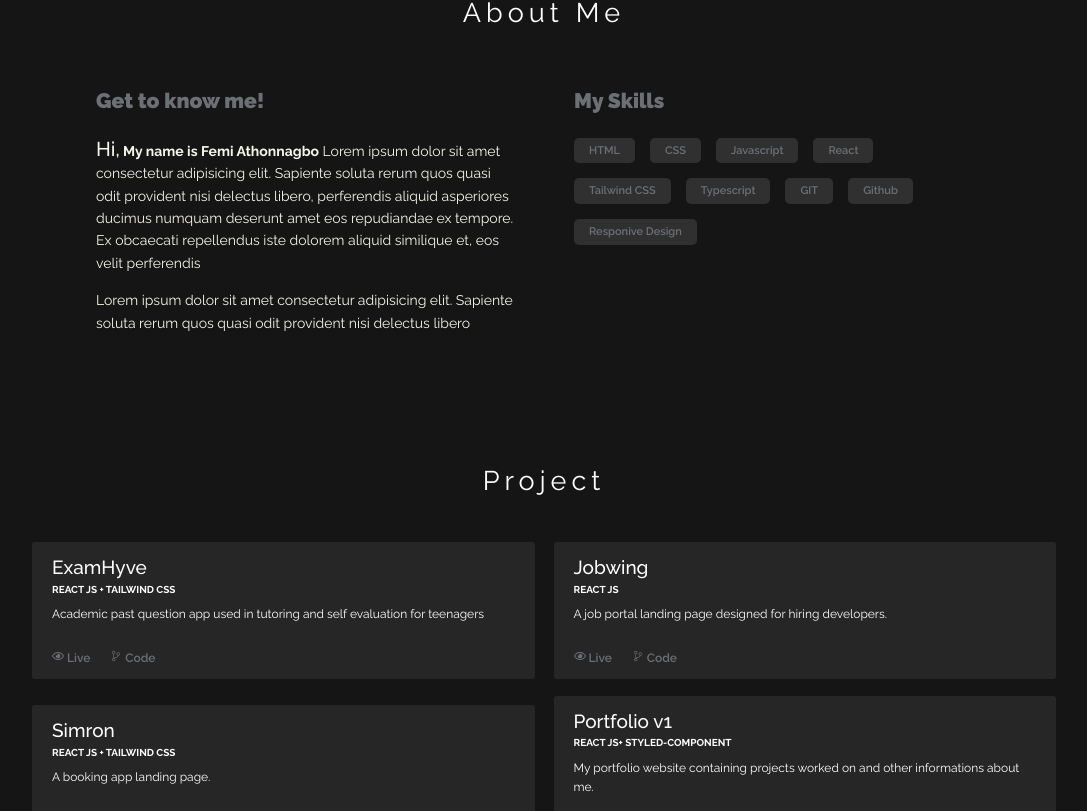
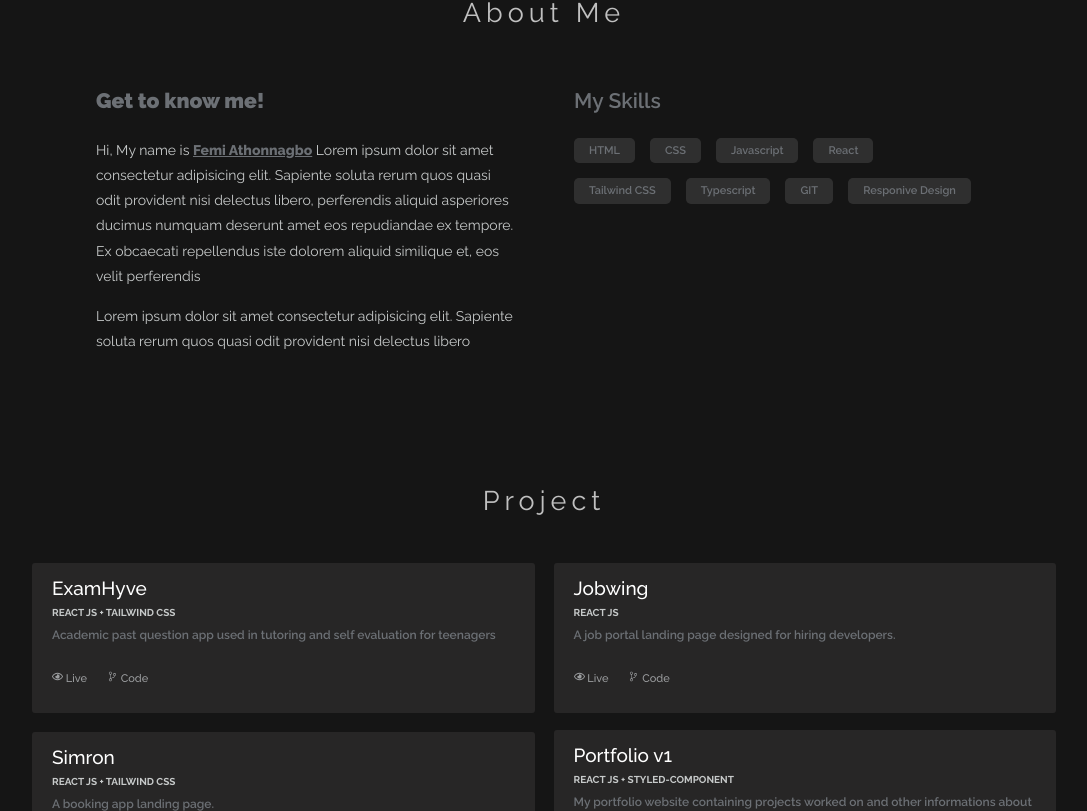
Before and after one commit to Setone01/Setone-Portfolio-v1, a React (Create React App) app: page / in a window 1280 px wide. Shown: the part 629-1440 px from the top of the page, without its empty margins (96-1183 px from the left). Built offline with nearby package versions, Linux system fonts and the light colour scheme.

Commit message:
Aos library

```diff
--- a/package.json
+++ b/package.json
@@ -6,6 +6,7 @@
     "@testing-library/jest-dom": "^5.16.5",
     "@testing-library/react": "^13.4.0",
     "@testing-library/user-event": "^13.5.0",
+    "aos": "^2.3.4",
     "react": "^18.2.0",
     "react-dom": "^18.2.0",
     "react-icons": "^4.6.0",
--- a/public/index.html
+++ b/public/index.html
@@ -14,6 +14,10 @@
       manifest.json provides metadata used when your web app is installed on a
       user's mobile device or desktop. See https://developers.google.com/web/fundamentals/web-app-manifest/
     -->
+     <!-- AOS LIBRARY -->
+     <link href="https://unpkg.com/aos@next/dist/aos.css" rel="stylesheet">
+
+
     <link rel="manifest" href="%PUBLIC_URL%/manifest.json" />
     <!--
       Notice the use of %PUBLIC_URL% in the tags above.
@@ -39,5 +43,9 @@
       To begin the development, run `npm start` or `yarn start`.
       To create a production bundle, use `npm run build` or `yarn build`.
     -->
+    <script src="https://unpkg.com/aos@next/dist/aos.js"></script>
+    <script>
+      AOS.init();
+    </script>
   </body>
 </html>
--- a/src/component/Project/Project.jsx
+++ b/src/component/Project/Project.jsx
@@ -1,31 +1,40 @@
 import React from "react";
 import styled from "styled-components";
 import { ContactTitle } from "../contact/Contact";
-import Proj from "../dummyData";
+import { Proj } from "../dummyData"
 import { FaRegEye } from "react-icons/fa";
 import { IoIosGitBranch } from "react-icons/io";
 
 const Project = () => {
   return (
     <Section id="project">
-      <div className="Container" >
+      <div className="Container">
         <div className="Title">
-          <ContactTitle>Project</ContactTitle>
+          <ContactTitle data-aos="fade-down" data-aos-duration="1300">
+            Project
+          </ContactTitle>
         </div>
         <div className="ProjCont">
-          {Proj.map((opt) => {
-            return (
-              <div key={opt.id} className="ProjWrapper">
-                <h3>{opt.title}</h3>
-                <small>{opt.stack}</small>
-                <p>{opt.desc}</p>
+          {Proj.map((data, index) => (
+            <div
+              key={index}
+              className="ProjWrapper"
+              data-aos="fade-up"
+              data-aos-duration="2000"
+            >
+              <h3>{data.title}</h3>
+              <h6>{data.stack}</h6>
+              <p>{data.desc}</p>
               <div className="ProjBottom">
-                  <a href={opt.live} ><FaRegEye /> Live</a>
-                  <a href={opt.gitlink}><IoIosGitBranch /> Code</a>
+                <a href={data.live}>
+                  <FaRegEye /> Live
+                </a>
+                <a href={data.gitlink}>
+                  <IoIosGitBranch /> Code
+                </a>
               </div>
             </div>
-            );
-          })}
+          ))}
         </div>
       </div>
     </Section>
@@ -34,11 +43,11 @@ const Project = () => {
 
 const Section = styled.div`
   width: 100%;
-  height: max-content;
+  height: 80vh;
+  margin-bottom: 0 0 0 6rem;
 
   .Container {
     width: 80%;
-    height: 100%;
     margin: 0 auto;
     display: flex;
     justify-content: center;
@@ -59,80 +68,85 @@ const Section = styled.div`
     align-items: center;
     row-gap: 1.7rem;
     column-gap: 1.9rem;
-    margin-bottom: 3rem;
   }
 
   h3 {
     font-size: 1.9rem;
     font-weight: 500;
     margin-bottom: -0.8rem;
+    color: #FFFFFF;
   }
 
   p {
     font-size: 1.2rem;
-    font-weight: 400;
+    font-weight: 600;
+    line-height: 1.6em;
     margin-bottom: 2.5rem;
     margin-top: 0.5rem;
+    color: #6c7075;
   }
 
   .ProjWrapper {
     width: 100%;
-    height: max-content;
+    min-height: 150px;
     background-color: #272626;
     border-radius: 3px;
     padding: 1rem 2rem;
     row-gap: 0.9rem;
+    align-items: normal;
   }
-  small {
+  h6 {
     font-size: 1rem;
     font-weight: 700;
-
+    margin-top: 10px;
+    color: #c7caca;
   }
 
   .ProjBottom {
     display: flex;
     align-items: flex-start;
   }
-  .ProjIcon {
-    margin-right: 1rem;
-    color: blue;
-    cursor: pointer;
-  }
-  a{
+
+  a {
     margin-right: 2rem;
-  font-size: 12px;
-  font-weight: 600;
-  color: #6c7075;
+    font-size: 11px;
+    font-weight: 500;
+    color: #9b9d9f;
     transition: 0.3s ease-in-out;
     cursor: pointer;
     z-index: 10;
 
-  :hover{
+    :hover {
       color: #fff;
     }
   }
 
   @media (max-width: 800px) {
+    height: max-content;
     .Container {
-      height: max-content;
       margin-top: 5rem;
     }
 
-    small{
-      font-size: 0.9rem;
+    h6 {
+      font-size: 0.8rem;
       font-weight: 600;
     }
 
-    p{
-      font-size: 1rem;
-      font-weight: 300;
+    p {
+      font-size: 1.1rem;
+      font-weight: 400;
+      line-height: 1.7em;
     }
 
     .ProjCont {
       grid: unset;
     }
+
+    .ProjWrapper {
+      align-self: normal;
+      height: max-content;
+    }
   }
 `;
 
-
 export default Project;
--- a/src/component/about/About.jsx
+++ b/src/component/about/About.jsx
@@ -1,34 +1,45 @@
 import React from "react";
 import styled from "styled-components";
 import { ContactTitle } from "../contact/Contact";
+import { Stacks } from "../dummyData";
 // import NumberCard from '../UI card/NumberCard'
-import Skill from "./skills";
 
 const About = () => {
   return (
     <MainContainer id="about">
       <div className="contentWrapper">
         <div className="ContentTitle">
-          <ContactTitle>About Me</ContactTitle>
+          <ContactTitle data-aos="fade-up" data-aos-duration="1300">
+            About Me
+          </ContactTitle>
         </div>
         <div className="MainContent">
-          <div className="Flex1">
+          <div className="Flex1" data-aos="fade-right" data-aos-duration="2000">
             <h1>Get to know me!</h1>
             <p>
-              <span>Hi,</span><strong> My name is Femi Athonnagbo</strong> Lorem ipsum dolor sit amet consectetur
-              adipisicing elit. Sapiente soluta rerum quos quasi odit provident
-              nisi delectus libero, perferendis aliquid asperiores ducimus
-              numquam deserunt amet eos repudiandae ex tempore. Ex obcaecati
-              repellendus iste dolorem aliquid similique et, eos velit
-              perferendis
+              Hi, My name is <span>Femi Athonnagbo</span> Lorem ipsum dolor sit
+              amet consectetur adipisicing elit. Sapiente soluta rerum quos
+              quasi odit provident nisi delectus libero, perferendis aliquid
+              asperiores ducimus numquam deserunt amet eos repudiandae ex
+              tempore. Ex obcaecati repellendus iste dolorem aliquid similique
+              et, eos velit perferendis
             </p>
             <p>
               Lorem ipsum dolor sit amet consectetur adipisicing elit. Sapiente
               soluta rerum quos quasi odit provident nisi delectus libero
             </p>
           </div>
-          <div className="Flex2">
-            <Skill />
+          <div className="Skill">
+            <div className="SkillContainer" data-aos="fade-left" data-aos-duration="2000">
+              <h1>My Skills</h1>
+              <div className="SkillContent">
+                {Stacks.map((opt, index) => (
+                  <div className="Skill_set" key={index}>
+                    {opt.title}
+                  </div>
+                ))}
+              </div>
+            </div>
           </div>
         </div>
       </div>
@@ -38,7 +49,7 @@ const About = () => {
 
 const MainContainer = styled.div`
   width: 100%;
-  height: auto;
+  height: max-content;
 
   .contentWrapper {
     display: flex;
@@ -59,32 +70,74 @@ const MainContainer = styled.div`
   .MainContent {
     display: flex;
     justify-content: space-between;
+    /* align-items: center; */
     gap: 6rem;
     margin-top: -5rem;
   }
   .Flex1 {
-    flex-basis: 50%;
+    flex: 1;
+    display: flex;
+    justify-content: center;
+    flex-flow: column;
+    width: 100%;
+  }
 
-    p {
-      color: #f5f5e9;
-      max-width: 60rem;
-      font-weight: 400;
-      margin-bottom: 1.5rem;
-      line-height: 1.6em;
-    }
+  .Flex1 p {
+    color: #c7caca;
+    max-width: 60rem;
+    font-weight: 400;
+    margin-bottom: 1.5rem;
+    line-height: 1.8em;
   }
-  .Flex2 {
-    flex-basis: 50%;
-  }
-  h1 {
+
+  .Flex1 h1 {
     font-size: 2.1rem;
     font-weight: 900;
     margin-bottom: 2rem;
     color: #6c7075;
   }
-  span {
-    font-size: 2rem;
-    font-weight: 500;
+  .Flex1 span {
+    color: #6c7075;
+    text-decoration: underline;
+    font-weight: 800;
+    /* font-size: 2rem; */
+    /* font-weight: 500; */
+  }
+  .Skill {
+    flex: 1;
+  }
+
+  .SkillContainer {
+    display: flex;
+    width: 100%;
+    flex-direction: column;
+    /* justify-content: center; */
+    z-index: 10;
+  }
+
+  .SkillContent {
+    display: flex;
+    flex-wrap: wrap;
+    align-items: center;
+  }
+
+  .Skill_set {
+    padding: 0.4rem 1.5rem;
+    margin-bottom: 1.5rem;
+    margin-right: 1.5rem;
+    font-size: 1.1rem;
+    background: rgba(153, 153, 153, 0.2);
+    border-radius: 5px;
+    font-weight: 600;
+    color: #6c7075;
+    z-index: 10;
+  }
+
+  .SkillContainer h1 {
+    font-size: 2.1rem;
+    font-weight: 600;
+    margin-bottom: 2rem;
+    color: #6c7075;
   }
 
   @media (max-width: 800px) {
@@ -99,6 +152,11 @@ const MainContainer = styled.div`
         margin-bottom: 0.5rem;
       }
     }
+
+    .Flex1 p {
+      font-size: 1.1rem;
+      font-weight: 400;
+    }
     .MainContent {
       display: flex;
       flex-flow: column;
@@ -106,12 +164,28 @@ const MainContainer = styled.div`
 
       p {
         font-size: 1.1rem;
-        font-weight: 300;
-        line-height: 1.5em;
+        font-weight: 400;
+        line-height: 1.7em;
       }
-      span {
-        font-size: 1.4rem;
+      /* span {
+        color: #6c7075;
+      } */
+    }
+
+    .SkillContainer {
+      width: 100%;
+      margin: 0 auto;
+      margin-top: -4rem;
+
+      h1 {
+        font-size: 1.8rem;
+        font-weight: 900;
       }
+    }
+    .Skill_set {
+      font-size: 1.1rem;
+      padding: 0.4rem 1.4rem;
+      font-weight: 400;
     }
   }
 `;
--- a/src/component/about/skills.jsx
+++ /dev/null
@@ -1,114 +0,0 @@
-import React from "react";
-import styled from "styled-components";
-
-const stacks = [
-  {
-    id: 1,
-    title: "HTML",
-  },
-  {
-    id: 2,
-    title: "CSS",
-  },
-  {
-    id: 3,
-    title: "Javascript",
-  },
-  {
-    id: 4,
-    title: "React",
-  },
-  {
-    id: 5,
-    title: "Tailwind CSS",
-  },
-  {
-    id: 6,
-    title: "Typescript",
-  },
-  {
-    id: 7,
-    title: "GIT",
-  },
-  {
-    id: 8,
-    title: " Github",
-  },
-  {
-    id: 9,
-    title: "Responive Design",
-  },
-];
-
-const skills = () => {
-  return (
-    <Skill>
-      <div className="SkillContainer">
-        <h1>My Skills</h1>
-        <div className="SkillContent">
-          {stacks.map((opt) => {
-            return (
-              <div className="Skill_set" key={opt.id}>
-                {opt.title}
-              </div>
-            );
-          })}
-        </div>
-      </div>
-    </Skill>
-  );
-};
-
-const Skill = styled.div`
-  width: 100%;
-
-  .SkillContainer {
-    display: flex;
-    flex-direction: column;
-    justify-content: center;
-    z-index: 10;
-  }
-
-  .SkillContent {
-    display: flex;
-    flex-wrap: wrap;
-    align-items: center;
-  }
-
-  .Skill_set {
-    padding: 0.4rem 1.5rem;
-    margin-bottom: 1.5rem;
-    margin-right: 1.5rem;
-    font-size: 1.1rem;
-    background: rgba(153, 153, 153, 0.2);
-    border-radius: 5px;
-    font-weight: 600;
-    color: #6c7075;
-    z-index: 10;
-  }
-
-  h1 {
-    font-size: 2.1rem;
-    font-weight: 600;
-    margin-bottom: 2rem;
-    color: #6c7075;
-  }
-
-  @media (max-width: 800px) {
-    .SkillContainer {
-      margin-top: -4rem;
-
-      h1 {
-        font-size: 1.8rem;
-        font-weight: 900;
-      }
-    }
-    .Skill_set {
-      font-size: 1.1rem;
-      padding: 0.4rem 1.4rem;
-      font-weight: 400;
-    }
-  }
-`;
-
-export default skills;
--- a/src/component/contact/Contact.jsx
+++ b/src/component/contact/Contact.jsx
@@ -1,7 +1,8 @@
 import React from "react";
 import styled from "styled-components";
 import resume from "../../assets/Fem Athonnagbo.pdf";
-import { BsGithub, BsFacebook, BsLinkedin, BsTwitter } from "react-icons/bs";
+import { BsGithub, BsLinkedin, BsTwitter } from "react-icons/bs";
+import { FaEnvelope} from "react-icons/fa"
 import { useState } from "react";
 
 const Contact = () => {
@@ -10,15 +11,19 @@ const Contact = () => {
   return (
     <Section id="contact_me">
       <ContactWrapper>
-        <ContactTitle>Contact</ContactTitle>
+        <ContactTitle data-aos="fade-down" data-aos-duration="1300">
+          Contact
+        </ContactTitle>
 
-        <Title>Get in Touch</Title>
-        <Para>
+        <Title data-aos="fade-up" data-aos-duration="2000">
+          Get in Touch
+        </Title>
+        <Para data-aos="fade-up" data-aos-duration="2500">
           I am currently looking for job opportunities. Very much available if
           you want to hire me or ask me any questions concerning any of my
           projects or collaborations.
         </Para>
-        <Btn>
+        <Btn data-aos="fade-up" data-aos-duration="3000">
           <Btn1 onClick={() => setIsDropdown(!isDropdown)}>Hire Me</Btn1>
           <Btn2 href={resume} title=" " download>
             Resume
@@ -35,13 +40,16 @@ const Contact = () => {
 
         <Footer>
           <Copyright>
-            <CopyTitle> &copy; Copyright Setone 2022</CopyTitle>
+            <CopyTitle>
+              {" "}
+              &copy; Copyright Setone 2022
+            </CopyTitle>
           </Copyright>
           <Socials>
-            <BsGithub className="Icon" href="" />
-            <BsFacebook className="Icon" href="" />
-            <BsLinkedin className="Icon" href="" />
-            <BsTwitter className="Icon" href="" />
+            <BsGithub className="Icon" href="https://github.com/Setone01" />
+            <FaEnvelope className="Icon" href="mailto:femicymon@gmail.com" />
+            <BsLinkedin className="Icon" href="https://www.linkedin.com/in/cymon" />
+            <BsTwitter className="Icon" href="https://twitter.com/cymonofficial" />
           </Socials>
         </Footer>
       </ContactWrapper>
@@ -51,7 +59,7 @@ const Contact = () => {
 
 const Section = styled.div`
   width: 100%;
-  height: 98vh;
+  height: 96vh;
 `;
 const ContactWrapper = styled.div`
   display: flex;
@@ -74,6 +82,7 @@ export const ContactTitle = styled.h2`
   font-weight: 400;
   letter-spacing: 5px;
   margin-bottom: 2rem;
+  color: #c0c0c0;
 
   @media (max-width: 800px) {
     font-weight: 400;
@@ -97,6 +106,7 @@ const Title = styled.h1`
 
 const Para = styled.p`
   width: 40%;
+  color: #c7caca;
   /* font-size: 1.8rem; */
   text-align: center;
   line-height: 1.8em;
@@ -105,7 +115,7 @@ const Para = styled.p`
   @media (max-width: 800px) {
     font-weight: 400;
     font-size: 1.1rem;
-    font-weight: 300;
+    /* font-weight: 300; */
     line-height: 1.7em;
     width: 100%;
   }
@@ -121,7 +131,7 @@ const Btn1 = styled.a`
   border-radius: 3px;
   border: none;
   margin-right: 0.5rem;
-  color: #fff;
+  color: #c7caca;
   font-size: 1rem;
   text-transform: uppercase;
   letter-spacing: 1px;
--- a/src/component/dummyData.js
+++ b/src/component/dummyData.js
@@ -1,6 +1,5 @@
-const Proj = [
+export const Proj = [
   {
-    id: 1,
     title: "ExamHyve",
     stack: "REACT JS + TAILWIND CSS",
     desc: "Academic past question app used in tutoring and self evaluation for teenagers",
@@ -8,7 +7,6 @@ const Proj = [
     gitlink: "https://github.com/Setone01/Examhyve",
   },
   {
-    id: 2,
     title: "Jobwing",
     stack: "REACT JS",
     desc: "A job portal landing page designed for hiring developers.",
@@ -16,7 +14,6 @@ const Proj = [
     gitlink: "https://github.com/olufemi09/setonhacks",
   },
   {
-    id: 3,
     title: "Simron",
     stack: "REACT JS + TAILWIND CSS",
     desc: "A booking app landing page.",
@@ -24,13 +21,38 @@ const Proj = [
     gitlink: "https://github.com/olufemi09/setonhacks",
   },
   {
-    id: 4,
     title: "Portfolio v1",
-    stack: "REACT JS+ STYLED-COMPONENT",
+    stack: "REACT JS + STYLED-COMPONENT",
     desc: "My portfolio website containing projects worked on and other informations about me.",
     live: "https://setone.netlify.app/",
     gitlink: "https://github.com/olufemi09/setonhacks",
   },
 ];
 
-export default Proj;
+export const Stacks = [
+  {
+    title: "HTML",
+  },
+  {
+    title: "CSS",
+  },
+  {
+    title: "Javascript",
+  },
+  {
+    title: "React",
+  },
+  {
+    title: "Tailwind CSS",
+  },
+  {
+    title: "Typescript",
+  },
+  {
+    title: "GIT",
+  },
+
+  {
+    title: "Responive Design",
+  },
+];
--- a/src/index.css
+++ b/src/index.css
@@ -15,7 +15,7 @@ body {
   scroll-behavior: smooth;
   line-height: 1.6;
   font-family: Raleway, "Segoe UI", Tahoma, Geneva, Verdana, sans-serif;
-  background: #151515;
+  background: rgb(21,21,21);
   color: rgb(255, 255, 255);
   font-size: 1.6rem;
   overflow-x: hidden;
```
Also changed, not shown: src/component/Hero/Hero.jsx (+10 -6 lines), src/component/header/Header.jsx (+13 -30 lines), 1 other file (tests, documents, lock files or other folders). Lines whose indentation alone changed are shown as unchanged.
